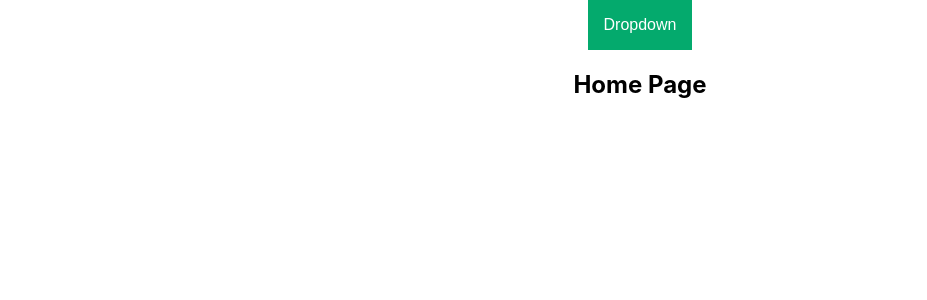
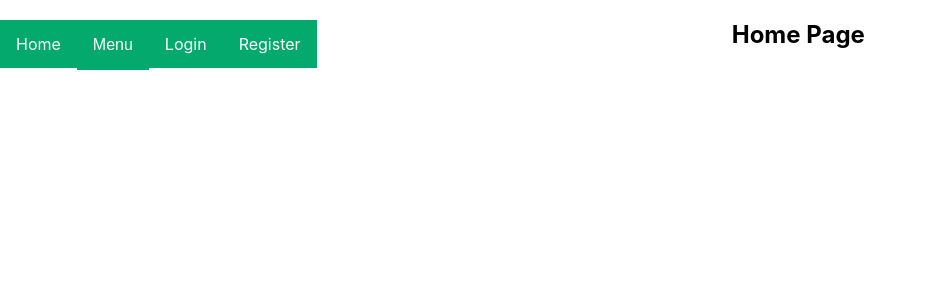
Before and after one commit to Pisarevv/Furnish-Heaven, a React (Create React App) app in the folder client/: page / in a window 1280 px wide. Shown: the top 300 px of the page, without its empty margins (0-927 px from the left). Built offline with nearby package versions, Linux system fonts and the light colour scheme.

Commit message:
Nav css update
update of nav buttons

```diff
--- a/client/src/components/navigation/Navigation.css
+++ b/client/src/components/navigation/Navigation.css
@@ -2,6 +2,28 @@ ul {
   list-style-type: none;
   margin: 0;
   padding: 0;
+}
+
+li {
+  float: left;
+}
+
+li a {
+  display: block;
+  color: White;
+  text-align: center;
+  padding: 14px 16px;
+  text-decoration: none;
+}
+
+.nav-li{
+  background-color: #04AA6D;
+
+}
+
+/* Change the link color to #111 (black) on hover */
+li a:hover {
+  background-color: #111;
 }
 /* Dropdown Button */
 .dropbtn {
--- a/client/src/components/navigation/Navigation.js
+++ b/client/src/components/navigation/Navigation.js
@@ -1,22 +1,25 @@
 import './Navigation.css'
 import { NavLink } from 'react-router-dom'
 
-export default function Navigation () {
+export default function Navigation() {
     return (
         <nav>
             <ul>
-            <li>
+            <li className='nav-li'><NavLink to="/">Home</NavLink></li>
+                <li className ="dropLi">
                     <div className="dropdown">
-                <button className="dropbtn">Dropdown</button>
+                        <button className="dropbtn">Menu</button>
                         <div className="dropdown-content">
                             <ul>
-                    <li><NavLink to = "/">Products</NavLink></li>
-                    <li><NavLink to = "/">Deals</NavLink></li>
-                    <li><NavLink to = "/">Recycle your furniture</NavLink></li>
+                                <li><NavLink to="/">Products</NavLink></li>
+                                <li><NavLink to="/">Deals</NavLink></li>
+                                <li><NavLink to="/">Recycle your furniture</NavLink></li>
                             </ul>
                         </div>
                     </div>
                 </li>
+                <li className='nav-li'><NavLink to="/">Login</NavLink></li>
+                <li className='nav-li'><NavLink to="/">Register</NavLink></li>
             </ul>
         </nav>
     )
```
Lines whose indentation alone changed are shown as unchanged.
